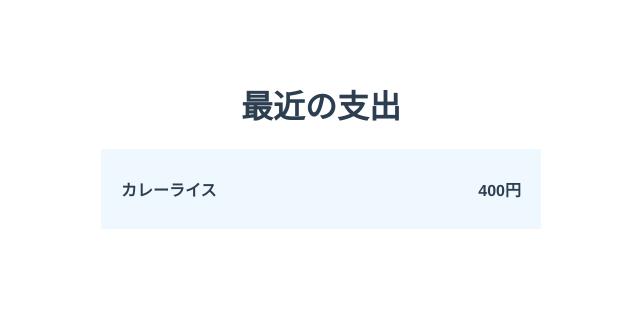
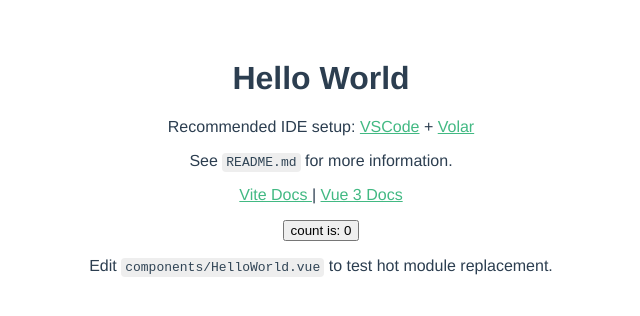
Before and after one commit to inatonix/vue-guide, a Vue app in the folder vue-guide/: page / in a window 1280 px wide. Shown: the top 316 px of the page, without its empty margins (319-959 px from the left). Built offline with nearby package versions, Linux system fonts and the light colour scheme.

Commit message:
section initialize

```diff
--- a/vue-guide/src/App.vue
+++ b/vue-guide/src/App.vue
@@ -2,11 +2,11 @@
 // This starter template is using Vue 3 <script setup> SFCs
 // Check out https://v3.vuejs.org/api/sfc-script-setup.html#sfc-script-setup
 // import HelloWorld from './components/HelloWorld.vue'
-import Payment from './components/Payment.vue';
+import HelloWorld from './components/HelloWorld.vue';
 </script>
 
 <template>
-  <Payment />
+  <HelloWorld msg="Hello World" />
 </template>
 
 <style>
--- a/vue-guide/src/components/Payment.vue
+++ /dev/null
@@ -1,31 +0,0 @@
-<script setup lang="ts">
-</script>
-
-<template>
-  <div class="container">
-    <h1>最近の支出</h1>
-    <div class="payment">
-      <label>カレーライス</label>
-      <label>400円</label>
-    </div>
-  </div>
-</template>
-
-<style scoped>
-.container {
-  display: flex;
-  flex-direction: column;
-  align-items: center;
-}
-.payment {
-  display: flex;
-  justify-content: space-between;
-  align-items: center;
-  height: 80px;
-  width: 400px;
-  background-color: aliceblue;
-  padding-left: 20px;
-  padding-right: 20px;
-  font-weight: bold;
-}
-</style>
```
